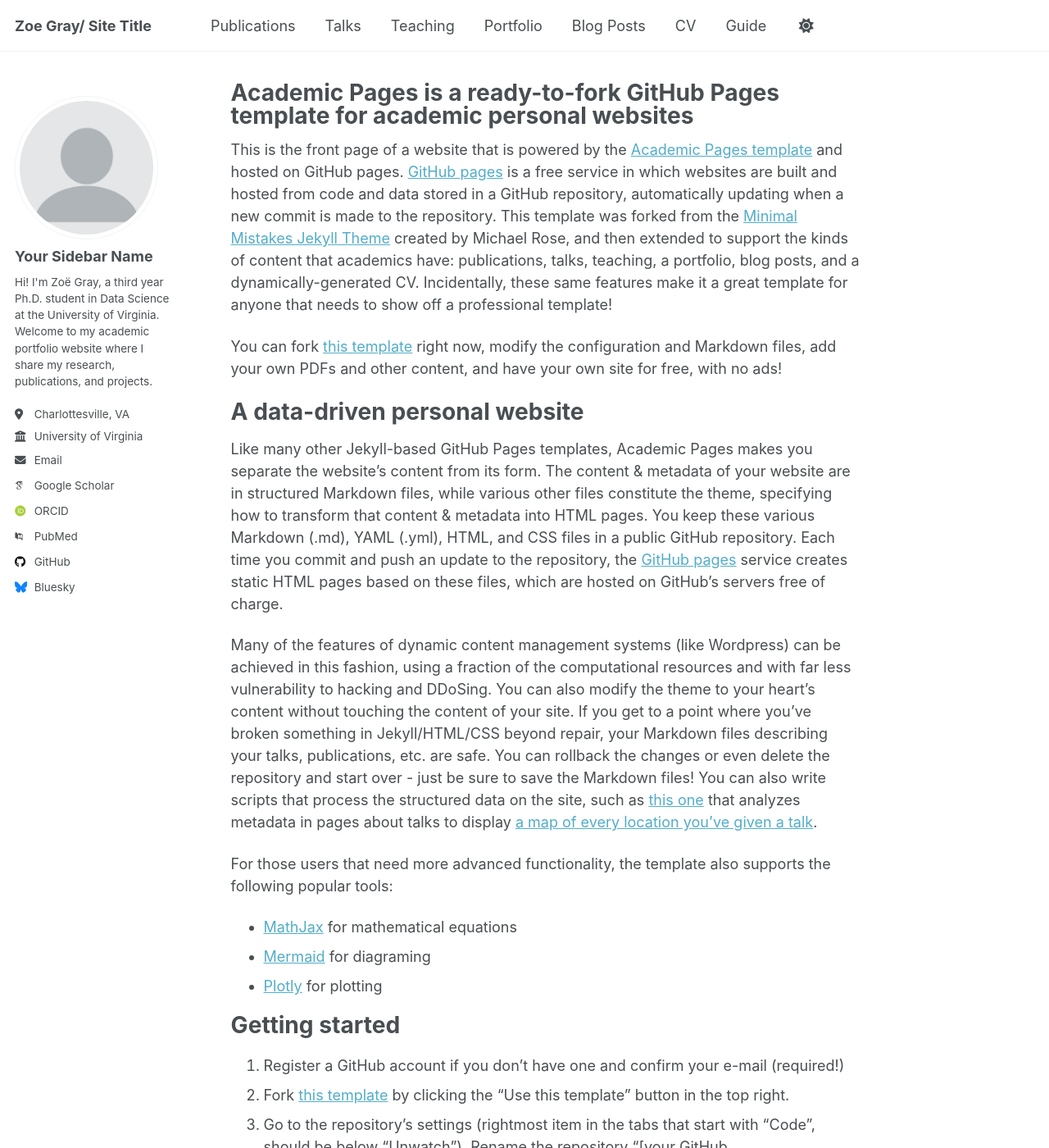
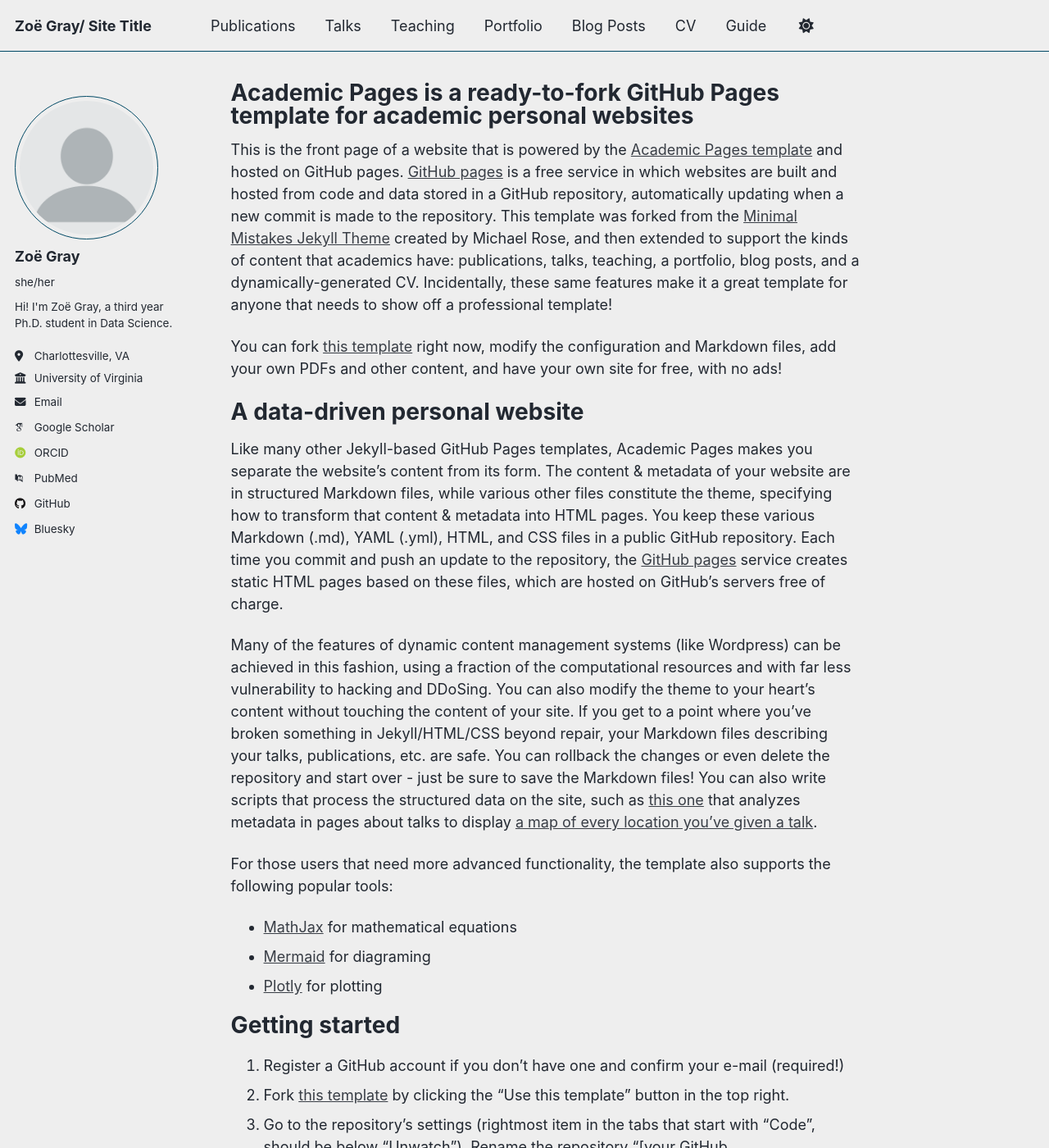
Before and after one commit to zgrayblue/zgrayblue.github.io, a Jekyll site: the page built from _pages/about.md, in a window 1280 px wide and 1400 px high. Shown: the whole window at 82% size. Built offline with Jekyll 4.4.1, drawn with Linux system fonts in a browser that asks for light colours; some web fonts are replaced; a script that is not in the unit is left out; some of the changed text lies outside the part shown.

Commit message:
more changes

```diff
--- a/_config.yml
+++ b/_config.yml
@@ -8,11 +8,11 @@
 
 # Basic Site Settings
 locale                   : "en-US"
-site_theme               : "default" # Currently available options are "default", "air"
-title                    : "Zoe Gray/ Site Title"
+site_theme               : "air" # Currently available options are "default", "air"
+title                    : "Zoë Gray/ Site Title"
 title_separator          : "-"
-name                     : &name "Zoe Gray"
-description              : &description "Zoe Gray's academic portfolio"   # Update this with a general description of your site, this is the default if not overridden by a page
+name                     : &name "Zoë Gray"
+description              : &description "Zoë Gray's academic portfolio"   # Update this with a general description of your site, this is the default if not overridden by a page
 url                      : https://academicpages.github.io # The base hostname & protocol for your site e.g. "https://[your GitHub username].github.io",
                                                            # or if you already have some other page hosted on Github then use "https://[your GitHub username].github.io/[Your Repo Name]"
 baseurl                  : "" # the subpath of your site, e.g. "/blog"
@@ -24,9 +24,9 @@ repository               : "academicpages/academicpages.github.io"
 author:
   # Biographic information
   avatar           : "profile.png"
-  name             : "Your Sidebar Name"
-  pronouns         : # example: "she/her"
-  bio              : "Hi! I'm Zoë Gray, a third year Ph.D. student in Data Science at the University of Virginia. Welcome to my academic portfolio website where I share my research, publications, and projects."
+  name             : "Zoë Gray"
+  pronouns         : "she/her"
+  bio              : "Hi! I'm Zoë Gray, a third year Ph.D. student in Data Science."
   location         : "Charlottesville, VA"
   employer         : "University of Virginia"
   uri              : # URL
```
